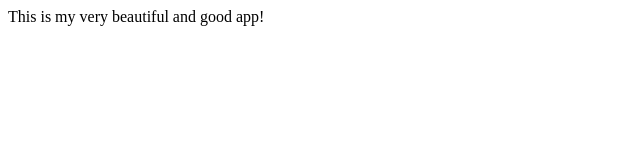
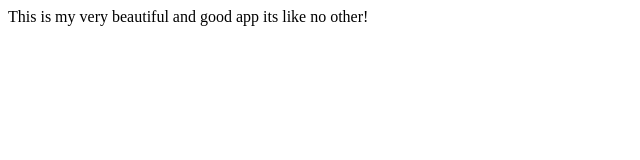
Before and after one commit to benzon-bit-creator/my-app-sample, a plain HTML site: page index.html in a window 1280 px wide. Shown: the whole page, without its empty margins (0-640 px from the left). Drawn offline with Linux system fonts and the light colour scheme.

Commit message:
subsequent commit

```diff
--- a/index.html
+++ b/index.html
@@ -3,6 +3,6 @@
 <title>my app</title>
 </head>
 <body>
-This is my very beautiful and good app!
+This is my very beautiful and good app its like no other!
 </body>
 </html>
```
